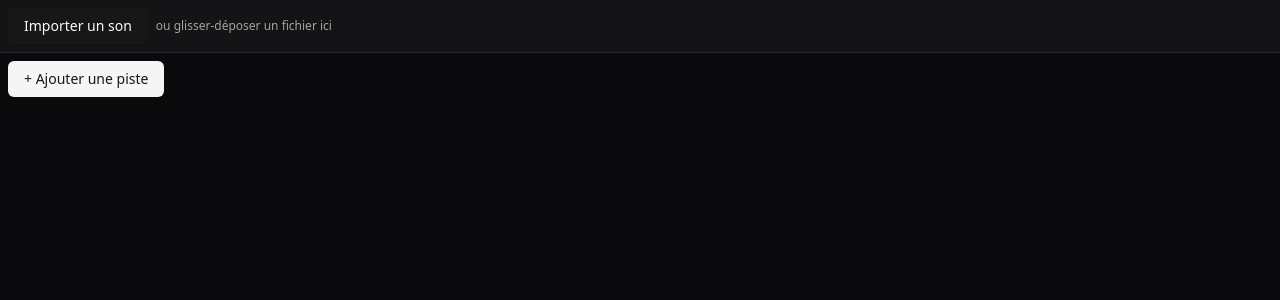
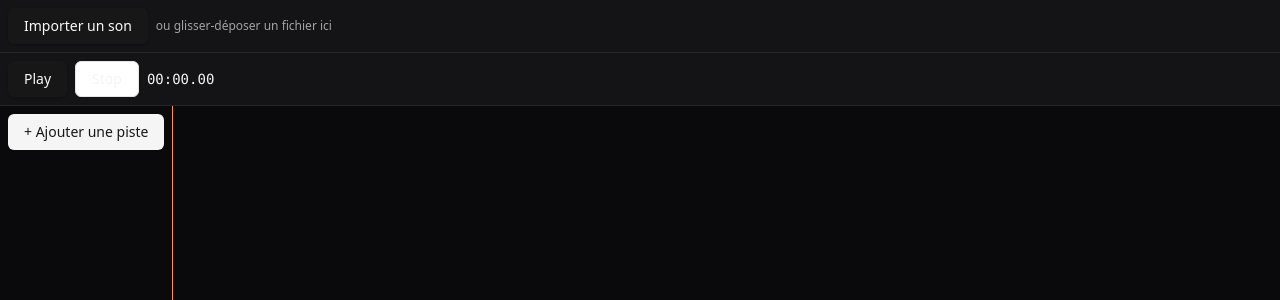
Before and after one commit to Sharkooss/Edito, a React (Vite) app in the folder apps/web/: page / in a window 1280 px wide. Shown: the top 300 px of the page. Built offline with nearby package versions, Linux system fonts and the light colour scheme.

Commit message:
feat(web): add TransportBar and timeline playhead/seek

```diff
--- a/apps/web/src/App.tsx
+++ b/apps/web/src/App.tsx
@@ -1,19 +1,27 @@
+import { useEffect, useState } from "react";
 import { Toolbar } from "./components/Toolbar";
 import { TrackList } from "./components/TrackList";
 import { TimelineCanvas } from "./components/TimelineCanvas";
+import { TransportBar } from "./components/TransportBar";
 import { useProjectStore } from "./store/projectStore";
 import { decodeAudioFile } from "./audio/import";
 import { AudioEngine } from "./audio/engine";
 import { useEngineSync } from "./audio/useEngineSync";
+import { Transport } from "./audio/transport";
 import { uploadMedia } from "./api/client";
 import { randomUUID } from "./lib/uuid";
 
 const audioCtx = new AudioContext();
 const audioEngine = new AudioEngine(audioCtx);
+const transport = new Transport(audioEngine);
+const getBufferUrl = (mediaId: string) => `/api/media/${mediaId}`;
 
 export default function App() {
   const { tracks, addTrack, addMedia, addClip } = useProjectStore();
   useEngineSync(audioEngine);
+  const [currentTime, setCurrentTime] = useState(0);
+
+  useEffect(() => transport.onTimeUpdate(setCurrentTime), []);
 
   async function handleImport(file: File) {
     const buffer = await decodeAudioFile(file, audioCtx);
@@ -30,9 +38,10 @@ export default function App() {
   return (
     <div className="flex min-h-screen flex-col bg-studio-bg text-neutral-100">
       <Toolbar onImport={handleImport} />
+      <TransportBar transport={transport} getBufferUrl={getBufferUrl} />
       <div className="flex flex-1">
         <TrackList />
-        <TimelineCanvas pxPerSecond={100} />
+        <TimelineCanvas pxPerSecond={100} currentTime={currentTime} onSeek={(t) => transport.seek(t)} />
       </div>
     </div>
   );
--- a/apps/web/src/components/TimelineCanvas.tsx
+++ b/apps/web/src/components/TimelineCanvas.tsx
@@ -1,12 +1,24 @@
 import { useProjectStore } from "../store/projectStore";
 import { ClipWaveform } from "./ClipWaveform";
+import { secondsToPixels, pixelsToSeconds } from "../lib/time";
 
-export function TimelineCanvas({ pxPerSecond }: { pxPerSecond: number }) {
+export function TimelineCanvas({
+  pxPerSecond, currentTime, onSeek,
+}: { pxPerSecond: number; currentTime: number; onSeek: (t: number) => void }) {
   const tracks = useProjectStore((s) => s.tracks);
   const clips = useProjectStore((s) => s.clips);
 
+  function handleClick(e: React.MouseEvent<HTMLDivElement>) {
+    const rect = e.currentTarget.getBoundingClientRect();
+    onSeek(pixelsToSeconds(e.clientX - rect.left, pxPerSecond));
+  }
+
   return (
-    <div className="relative flex-1 overflow-x-auto">
+    <div className="relative flex-1 overflow-x-auto" onClick={handleClick}>
+      <div
+        className="pointer-events-none absolute top-0 z-10 h-full w-px bg-orange-400"
+        style={{ left: secondsToPixels(currentTime, pxPerSecond) }}
+      />
       {[...tracks]
         .sort((a, b) => a.orderIndex - b.orderIndex)
         .map((track) => (
--- /dev/null
+++ b/apps/web/src/components/TransportBar.tsx
@@ -0,0 +1,27 @@
+import { useEffect, useState } from "react";
+import type { Transport } from "../audio/transport";
+import { formatTime } from "../lib/time";
+import { Button } from "./ui/button";
+import { useProjectStore } from "../store/projectStore";
+
+export function TransportBar({ transport, getBufferUrl }: { transport: Transport; getBufferUrl: (mediaId: string) => string }) {
+  const [time, setTime] = useState(0);
+  const [playing, setPlaying] = useState(false);
+  const clips = useProjectStore((s) => s.clips);
+  const tracks = useProjectStore((s) => s.tracks);
+
+  useEffect(() => transport.onTimeUpdate(setTime), [transport]);
+
+  return (
+    <div className="flex items-center gap-2 border-b border-studio-border bg-studio-panel p-2">
+      <Button
+        onClick={async () => {
+          if (playing) { transport.pause(); setPlaying(false); }
+          else { await transport.play(clips, tracks, getBufferUrl); setPlaying(true); }
+        }}
+      >{playing ? "Pause" : "Play"}</Button>
+      <Button variant="outline" onClick={() => { transport.stop(); setPlaying(false); }}>Stop</Button>
+      <span className="font-mono text-sm tabular-nums">{formatTime(time)}</span>
+    </div>
+  );
+}
```
